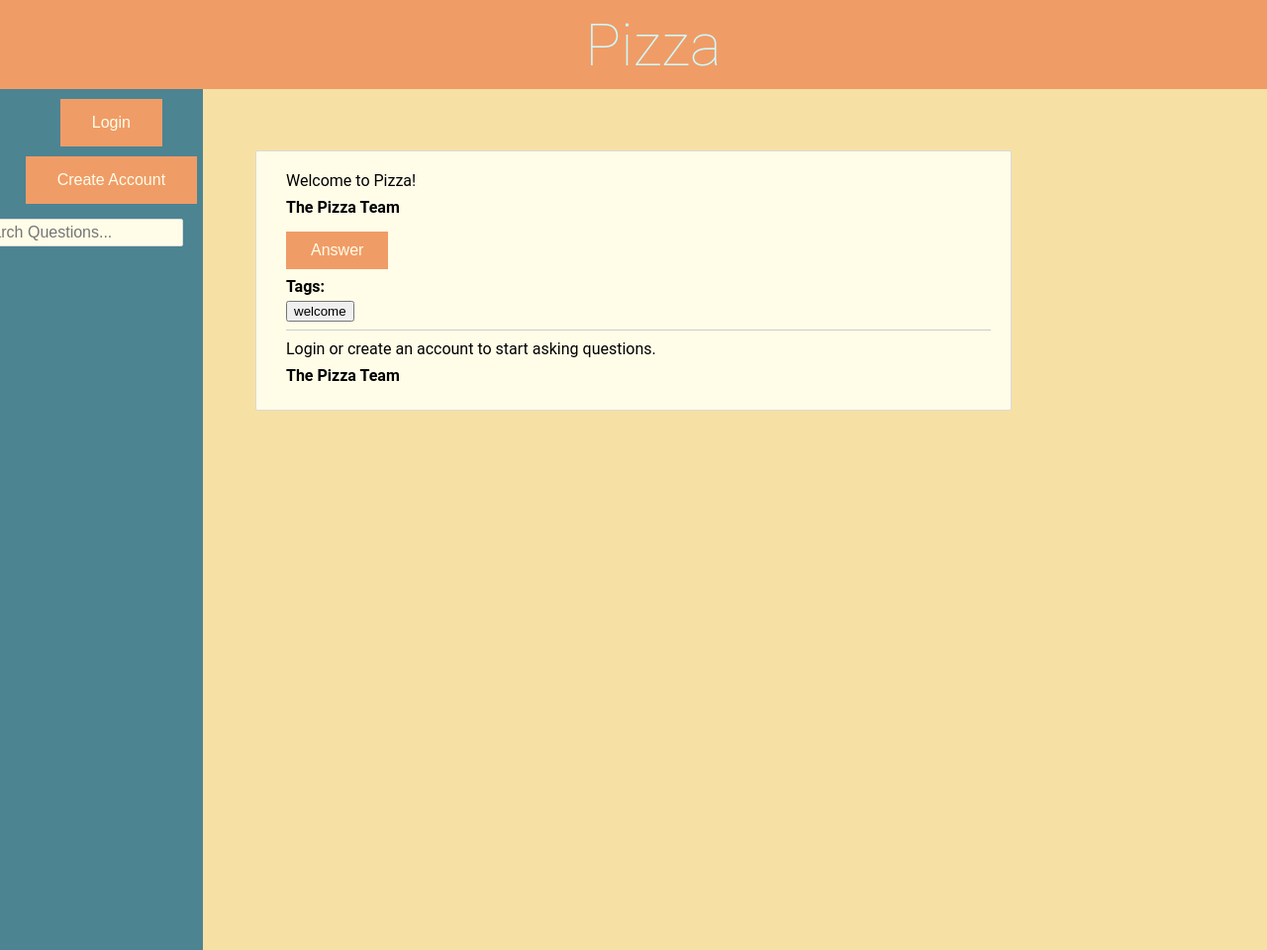
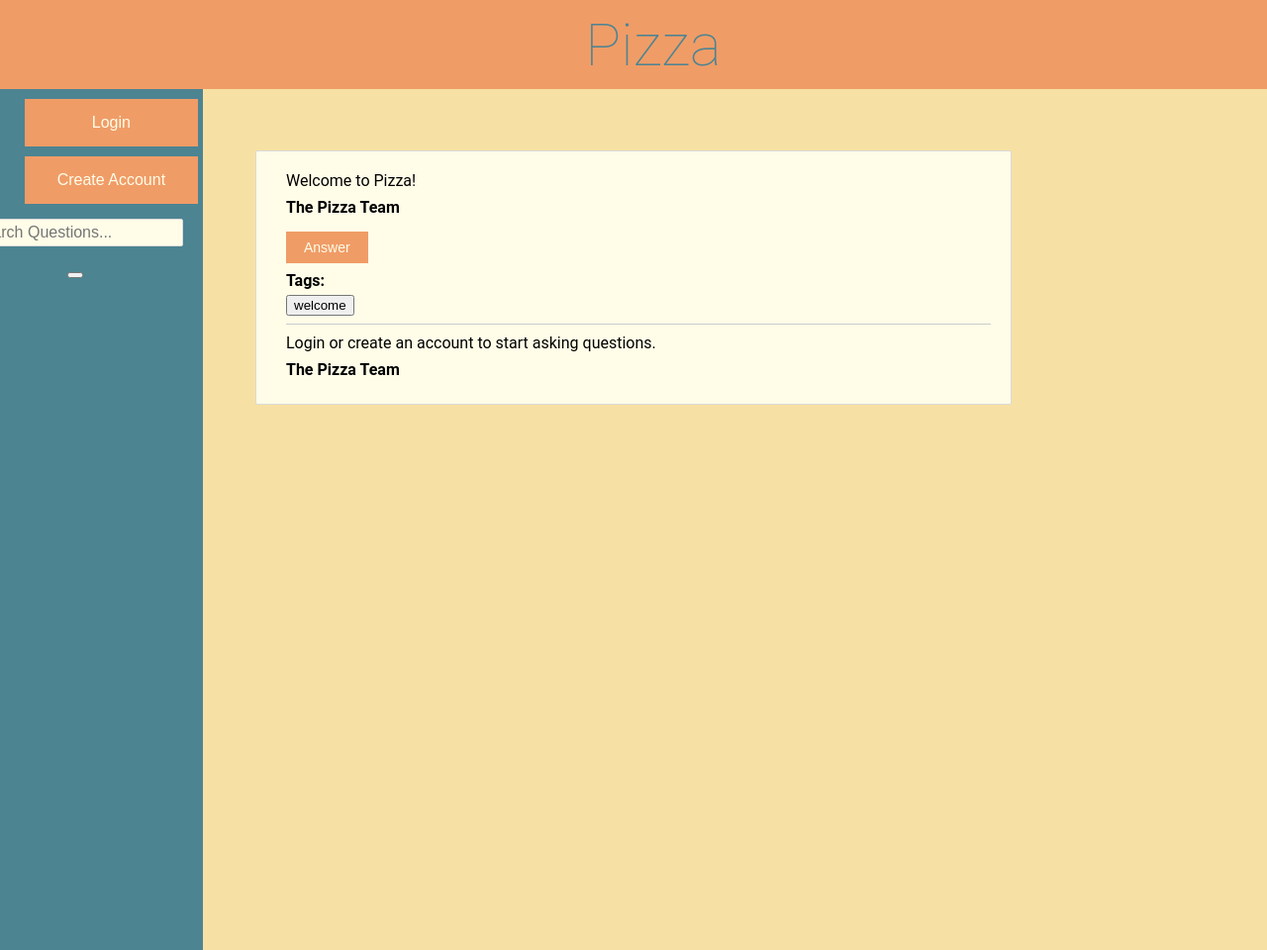
Before and after one commit to osu-cs290-sp19/final-project-cs290-final-mbs-fgw-dab, a Node server app: template views/home.handlebars in a window 1280 px wide. Shown: the whole page at 99% size. Run offline with Node 20, Linux system fonts and the light colour scheme; the template is opened without the code that fills it, so the values that code supplies are empty; some libraries are stand-ins or nearby versions.

Commit message:
Update style.css

```diff
--- a/public/style.css
+++ b/public/style.css
@@ -29,7 +29,7 @@ a {
   font-size: 60px;
   font-weight: 100;
   background-color: #f09c67;
-  color: #CCFBFE;
+  color: #4c8492;
   text-align: center;
   z-index: 999;
 }
@@ -96,6 +96,7 @@ a:focus {
   background-color: #f09c67;
   border: none;
   color: #fffde8;
+  width: 175px;
   padding: 15px 32px;
   text-align: center;
   text-decoration: none;
@@ -113,6 +114,7 @@ a:focus {
   background-color: #f09c67;
   border: none;
   color: #fffde8;
+  width: 175px;
   padding: 15px 32px;
   text-align: center;
   text-decoration: none;
@@ -129,6 +131,7 @@ a:focus {
 .logoutbutton {
   background-color: #f09c67;
   color: #fffde8;
+  width: 175px;
   border: none;
   padding: 15px 32px;
   text-align: center;
@@ -147,6 +150,7 @@ a:focus {
   background-color: #f09c67;
   border: none;
   color: #fffde8;
+  width: 175px;
   padding: 15px 32px;
   text-align: center;
   text-decoration: none;
@@ -164,11 +168,11 @@ a:focus {
   background-color: #f09c67;
   border: none;
   color: #fffde8;
-  padding: 10px 25px;
+  padding: 8px 18px;
   text-align: center;
   text-decoration: none;
   display: inline-block;
-  font-size: 16px;
+  font-size: 14px;
   cursor: pointer;
 }
 
@@ -180,30 +184,11 @@ a:focus {
   outline: none;
 }
 
-#menusearchbutton {
-  margin-left: -5px;
-  font-size: 16px;
-  background: none;
-  border: none;
-  color: #343434;
-  cursor: pointer;
-}
-
-#menusearchbutton:hover {
-  color: #319df6;
-}
-
-#menusearchbutton:focus {
-  color: #319df6;
-  outline: none;
-}
-
 .questionbox {
   padding-top: 100px;
   margin: 50px 20%;
   display: flex;
   flex-wrap: wrap;
-  flex-align: stretch;
   flex-grow: 1;
   flex-direction: column;
 }
@@ -250,6 +235,23 @@ a:focus {
   text-align: left;
   font-weight: bold;
 }
+
+.questioncontent .tag .taglist .tagtext .taglink{
+  background-color: #f09c67;
+  border: none;
+  color: #fffde8;
+  padding: 5px 10px;
+  text-align: center;
+  text-decoration: none;
+  display: inline-block;
+  font-size: 12px;
+  cursor: pointer;
+}
+
+.questioncontent .tag .taglist .tagtext .taglink:hover{
+    background-color: #e8e1ef;
+  }
+
 
 .questioncontent .replycontent .replyauthor {
   margin-top: 8px;
```
